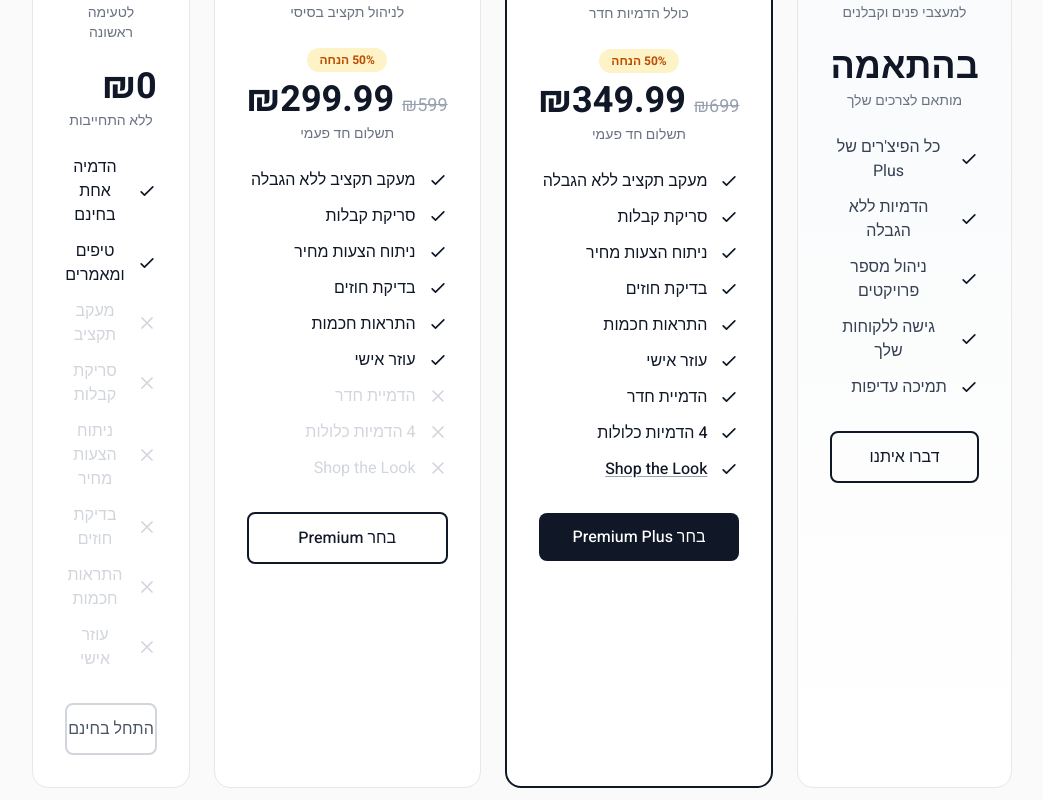
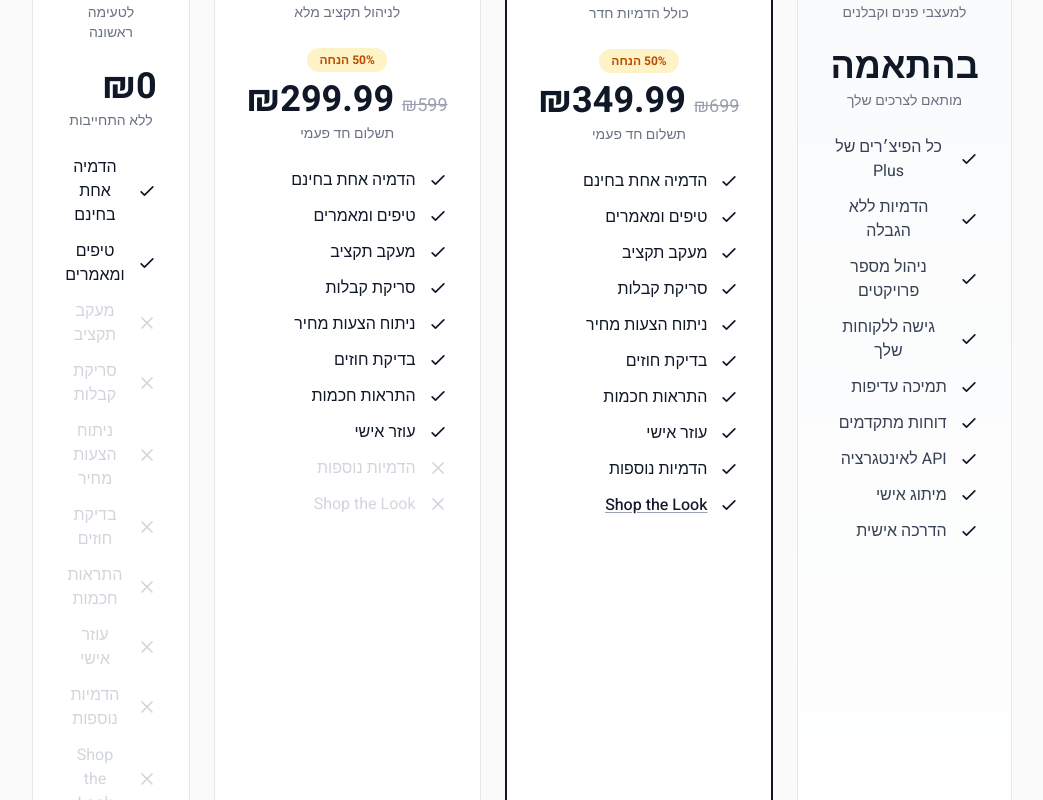
Before and after one commit to guyceza/shiputz-ai, a Next.js app: page / in a window 1280 px wide. Shown: the part 6960-7760 px from the top of the page, without its empty margins (118-1161 px from the left). Built offline with nearby package versions, Linux system fonts and the light colour scheme; no server answers.

Commit message:
Make all pricing cards same height with flex-grow

```diff
--- a/src/components/PricingComparison.tsx
+++ b/src/components/PricingComparison.tsx
@@ -3,15 +3,16 @@
 import Link from "next/link";
 
 const allFeatures = [
-  { name: "מעקב תקציב ללא הגבלה", premium: true, plus: true },
-  { name: "סריקת קבלות", premium: true, plus: true },
-  { name: "ניתוח הצעות מחיר", premium: true, plus: true },
-  { name: "בדיקת חוזים", premium: true, plus: true },
-  { name: "התראות חכמות", premium: true, plus: true },
-  { name: "עוזר אישי", premium: true, plus: true },
-  { name: "הדמיית חדר", premium: false, plus: true },
-  { name: "4 הדמיות כלולות", premium: false, plus: true },
-  { name: "Shop the Look", premium: false, plus: true, link: "/shop-look" },
+  { name: "הדמיה אחת בחינם", free: true, premium: true, plus: true },
+  { name: "טיפים ומאמרים", free: true, premium: true, plus: true },
+  { name: "מעקב תקציב", free: false, premium: true, plus: true },
+  { name: "סריקת קבלות", free: false, premium: true, plus: true },
+  { name: "ניתוח הצעות מחיר", free: false, premium: true, plus: true },
+  { name: "בדיקת חוזים", free: false, premium: true, plus: true },
+  { name: "התראות חכמות", free: false, premium: true, plus: true },
+  { name: "עוזר אישי", free: false, premium: true, plus: true },
+  { name: "הדמיות נוספות", free: false, premium: false, plus: true },
+  { name: "Shop the Look", free: false, premium: false, plus: true, link: "/shop-look" },
 ];
 
 export default function PricingComparison() {
@@ -19,7 +20,7 @@ export default function PricingComparison() {
     <div className="flex flex-col lg:flex-row-reverse gap-6 justify-center items-stretch max-w-6xl mx-auto">
 
       {/* Free Card - LEFTMOST */}
-      <div className="flex-1 border border-gray-200 rounded-2xl p-8 bg-white">
+      <div className="flex-1 border border-gray-200 rounded-2xl p-8 bg-white flex flex-col">
         <div className="mb-6">
           <h3 className="text-xl font-bold text-gray-900 mb-1">חינם</h3>
           <p className="text-gray-500 text-sm">לטעימה ראשונה</p>
@@ -32,70 +33,36 @@ export default function PricingComparison() {
           <p className="text-gray-500 text-sm mt-1">ללא התחייבות</p>
         </div>
 
-        <ul className="space-y-3 mb-8">
-          <li className="flex items-center gap-3 text-gray-900">
+        <ul className="space-y-3 mb-8 flex-grow">
+          {allFeatures.map((feature: any, i) => (
+            <li key={i} className={`flex items-center gap-3 ${feature.free ? 'text-gray-900' : 'text-gray-300'}`}>
+              {feature.free ? (
                 <svg className="w-5 h-5 text-gray-900 flex-shrink-0" fill="none" stroke="currentColor" viewBox="0 0 24 24">
                   <path strokeLinecap="round" strokeLinejoin="round" strokeWidth={2} d="M5 13l4 4L19 7" />
                 </svg>
-            <span>הדמיה אחת בחינם</span>
-          </li>
-          <li className="flex items-center gap-3 text-gray-900">
-            <svg className="w-5 h-5 text-gray-900 flex-shrink-0" fill="none" stroke="currentColor" viewBox="0 0 24 24">
-              <path strokeLinecap="round" strokeLinejoin="round" strokeWidth={2} d="M5 13l4 4L19 7" />
-            </svg>
-            <span>טיפים ומאמרים</span>
-          </li>
-          <li className="flex items-center gap-3 text-gray-300">
+              ) : (
                 <svg className="w-5 h-5 text-gray-300 flex-shrink-0" fill="none" stroke="currentColor" viewBox="0 0 24 24">
                   <path strokeLinecap="round" strokeLinejoin="round" strokeWidth={2} d="M6 18L18 6M6 6l12 12" />
                 </svg>
-            <span>מעקב תקציב</span>
+              )}
+              <span>{feature.name}</span>
             </li>
-          <li className="flex items-center gap-3 text-gray-300">
-            <svg className="w-5 h-5 text-gray-300 flex-shrink-0" fill="none" stroke="currentColor" viewBox="0 0 24 24">
-              <path strokeLinecap="round" strokeLinejoin="round" strokeWidth={2} d="M6 18L18 6M6 6l12 12" />
-            </svg>
-            <span>סריקת קבלות</span>
-          </li>
-          <li className="flex items-center gap-3 text-gray-300">
-            <svg className="w-5 h-5 text-gray-300 flex-shrink-0" fill="none" stroke="currentColor" viewBox="0 0 24 24">
-              <path strokeLinecap="round" strokeLinejoin="round" strokeWidth={2} d="M6 18L18 6M6 6l12 12" />
-            </svg>
-            <span>ניתוח הצעות מחיר</span>
-          </li>
-          <li className="flex items-center gap-3 text-gray-300">
-            <svg className="w-5 h-5 text-gray-300 flex-shrink-0" fill="none" stroke="currentColor" viewBox="0 0 24 24">
-              <path strokeLinecap="round" strokeLinejoin="round" strokeWidth={2} d="M6 18L18 6M6 6l12 12" />
-            </svg>
-            <span>בדיקת חוזים</span>
-          </li>
-          <li className="flex items-center gap-3 text-gray-300">
-            <svg className="w-5 h-5 text-gray-300 flex-shrink-0" fill="none" stroke="currentColor" viewBox="0 0 24 24">
-              <path strokeLinecap="round" strokeLinejoin="round" strokeWidth={2} d="M6 18L18 6M6 6l12 12" />
-            </svg>
-            <span>התראות חכמות</span>
-          </li>
-          <li className="flex items-center gap-3 text-gray-300">
-            <svg className="w-5 h-5 text-gray-300 flex-shrink-0" fill="none" stroke="currentColor" viewBox="0 0 24 24">
-              <path strokeLinecap="round" strokeLinejoin="round" strokeWidth={2} d="M6 18L18 6M6 6l12 12" />
-            </svg>
-            <span>עוזר אישי</span>
-          </li>
+          ))}
         </ul>
 
         <Link
           href="/signup"
-          className="block w-full border-2 border-gray-300 text-gray-600 py-3 rounded-lg text-center font-medium hover:bg-gray-50 transition-colors"
+          className="block w-full border-2 border-gray-300 text-gray-600 py-3 rounded-lg text-center font-medium hover:bg-gray-50 transition-colors mt-auto"
         >
           התחל בחינם
         </Link>
       </div>
 
       {/* Premium Card */}
-      <div className="flex-1 border border-gray-200 rounded-2xl p-8 bg-white">
+      <div className="flex-1 border border-gray-200 rounded-2xl p-8 bg-white flex flex-col">
         <div className="mb-6">
           <h3 className="text-xl font-bold text-gray-900 mb-1">Premium</h3>
-          <p className="text-gray-500 text-sm">לניהול תקציב בסיסי</p>
+          <p className="text-gray-500 text-sm">לניהול תקציב מלא</p>
         </div>
 
         <div className="mb-6">
@@ -109,7 +76,7 @@ export default function PricingComparison() {
           <p className="text-gray-500 text-sm mt-1">תשלום חד פעמי</p>
         </div>
 
-        <ul className="space-y-3 mb-8">
+        <ul className="space-y-3 mb-8 flex-grow">
           {allFeatures.map((feature: any, i) => (
             <li key={i} className={`flex items-center gap-3 ${feature.premium ? 'text-gray-900' : 'text-gray-300'}`}>
               {feature.premium ? (
@@ -128,14 +95,14 @@ export default function PricingComparison() {
 
         <Link
           href="/checkout"
-          className="block w-full border-2 border-gray-900 text-gray-900 py-3 rounded-lg text-center font-medium hover:bg-gray-50 transition-colors"
+          className="block w-full border-2 border-gray-900 text-gray-900 py-3 rounded-lg text-center font-medium hover:bg-gray-50 transition-colors mt-auto"
         >
           בחר Premium
         </Link>
       </div>
 
       {/* Premium Plus Card - CENTER - Highlighted */}
-      <div className="flex-1 border-2 border-gray-900 rounded-2xl p-8 bg-white relative">
+      <div className="flex-1 border-2 border-gray-900 rounded-2xl p-8 bg-white relative flex flex-col">
         {/* Popular Badge */}
         <div className="absolute -top-3 left-1/2 -translate-x-1/2 bg-gray-900 text-white text-xs font-bold px-4 py-1 rounded-full">
           הכי פופולרי
@@ -157,7 +124,7 @@ export default function PricingComparison() {
           <p className="text-gray-500 text-sm mt-1">תשלום חד פעמי</p>
         </div>
 
-        <ul className="space-y-3 mb-8">
+        <ul className="space-y-3 mb-8 flex-grow">
           {allFeatures.map((feature: any, i) => (
             <li key={i} className="flex items-center gap-3 text-gray-900">
               <svg className="w-5 h-5 text-gray-900 flex-shrink-0" fill="none" stroke="currentColor" viewBox="0 0 24 24">
@@ -176,14 +143,14 @@ export default function PricingComparison() {
 
         <Link
           href="/checkout?plan=plus"
-          className="block w-full bg-gray-900 text-white py-3 rounded-lg text-center font-medium hover:bg-gray-800 transition-colors"
+          className="block w-full bg-gray-900 text-white py-3 rounded-lg text-center font-medium hover:bg-gray-800 transition-colors mt-auto"
         >
           בחר Premium Plus
         </Link>
       </div>
 
       {/* Business Card - RIGHT */}
-      <div className="flex-1 border border-gray-200 rounded-2xl p-8 bg-gradient-to-b from-gray-50 to-white">
+      <div className="flex-1 border border-gray-200 rounded-2xl p-8 bg-gradient-to-b from-gray-50 to-white flex flex-col">
         <div className="mb-6">
           <h3 className="text-xl font-bold text-gray-900 mb-1">לעסקים</h3>
           <p className="text-gray-500 text-sm">למעצבי פנים וקבלנים</p>
@@ -196,12 +163,12 @@ export default function PricingComparison() {
           <p className="text-gray-500 text-sm mt-1">מותאם לצרכים שלך</p>
         </div>
 
-        <ul className="space-y-3 mb-8 text-gray-700">
+        <ul className="space-y-3 mb-8 text-gray-700 flex-grow">
           <li className="flex items-center gap-3">
             <svg className="w-5 h-5 text-gray-900 flex-shrink-0" fill="none" stroke="currentColor" viewBox="0 0 24 24">
               <path strokeLinecap="round" strokeLinejoin="round" strokeWidth={2} d="M5 13l4 4L19 7" />
             </svg>
-            <span>כל הפיצ'רים של Plus</span>
+            <span>כל הפיצ׳רים של Plus</span>
           </li>
           <li className="flex items-center gap-3">
             <svg className="w-5 h-5 text-gray-900 flex-shrink-0" fill="none" stroke="currentColor" viewBox="0 0 24 24">
@@ -227,11 +194,35 @@ export default function PricingComparison() {
             </svg>
             <span>תמיכה עדיפות</span>
           </li>
+          <li className="flex items-center gap-3">
+            <svg className="w-5 h-5 text-gray-900 flex-shrink-0" fill="none" stroke="currentColor" viewBox="0 0 24 24">
+              <path strokeLinecap="round" strokeLinejoin="round" strokeWidth={2} d="M5 13l4 4L19 7" />
+            </svg>
+            <span>דוחות מתקדמים</span>
+          </li>
+          <li className="flex items-center gap-3">
+            <svg className="w-5 h-5 text-gray-900 flex-shrink-0" fill="none" stroke="currentColor" viewBox="0 0 24 24">
+              <path strokeLinecap="round" strokeLinejoin="round" strokeWidth={2} d="M5 13l4 4L19 7" />
+            </svg>
+            <span>API לאינטגרציה</span>
+          </li>
+          <li className="flex items-center gap-3">
+            <svg className="w-5 h-5 text-gray-900 flex-shrink-0" fill="none" stroke="currentColor" viewBox="0 0 24 24">
+              <path strokeLinecap="round" strokeLinejoin="round" strokeWidth={2} d="M5 13l4 4L19 7" />
+            </svg>
+            <span>מיתוג אישי</span>
+          </li>
+          <li className="flex items-center gap-3">
+            <svg className="w-5 h-5 text-gray-900 flex-shrink-0" fill="none" stroke="currentColor" viewBox="0 0 24 24">
+              <path strokeLinecap="round" strokeLinejoin="round" strokeWidth={2} d="M5 13l4 4L19 7" />
+            </svg>
+            <span>הדרכה אישית</span>
+          </li>
         </ul>
 
         <Link
           href="/contact"
-          className="block w-full border-2 border-gray-900 text-gray-900 py-3 rounded-lg text-center font-medium hover:bg-gray-100 transition-colors"
+          className="block w-full border-2 border-gray-900 text-gray-900 py-3 rounded-lg text-center font-medium hover:bg-gray-100 transition-colors mt-auto"
         >
           דברו איתנו
         </Link>
```
Lines whose indentation alone changed are shown as unchanged.
